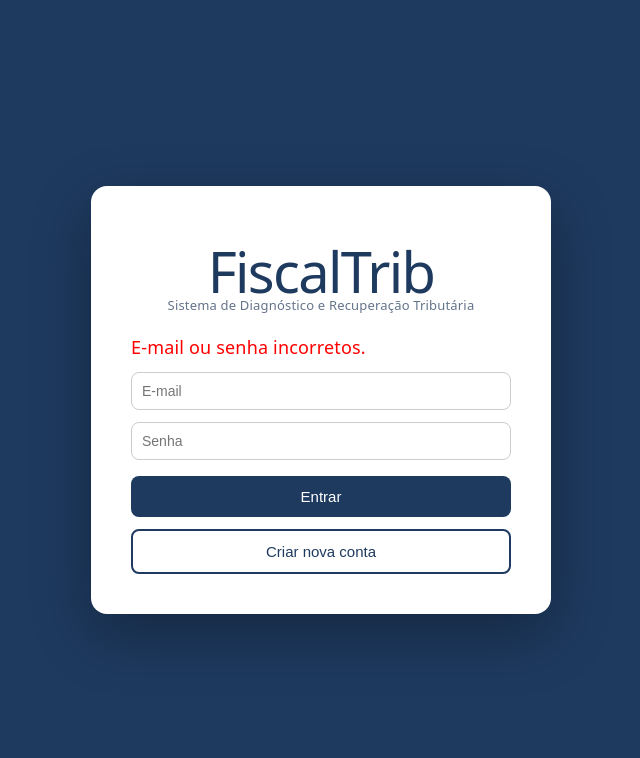
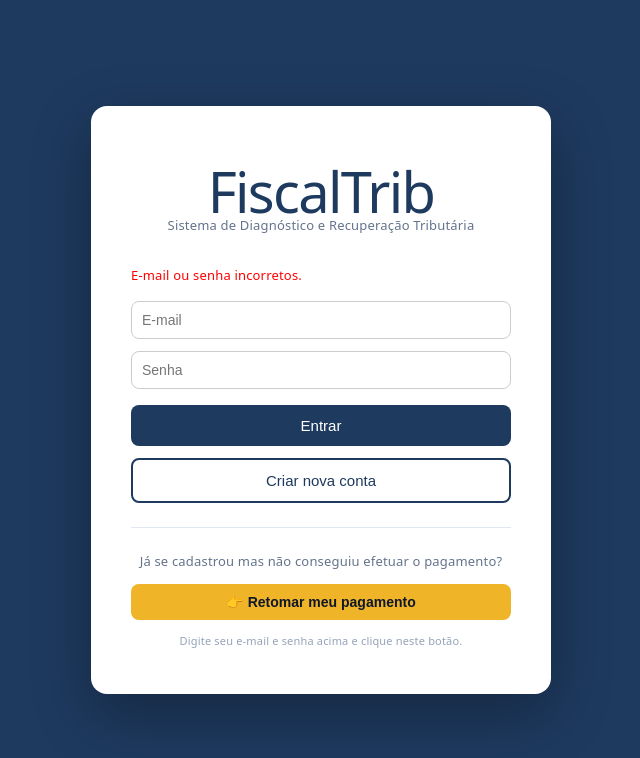
Before and after one commit to marcosvini864-png/fiscaltrib, a React (Vite) app: page / in a window 1280 px wide. Both pictures are taken after a click on the button "Entrar". Shown: the top 758 px of the page, without its empty margins (319-959 px from the left). Built offline with nearby package versions, Linux system fonts and the light colour scheme; no server answers.

Commit message:
aviso retomar pagamento na tela de login

```diff
--- a/src/Login.jsx
+++ b/src/Login.jsx
@@ -4,23 +4,81 @@ import { supabase } from './supabase'
 export default function Login({ onLogin, onCadastro }) {
   const [email, setEmail] = useState('')
   const [senha, setSenha] = useState('')
-  const [erro, setErro] = useState('')
+  const [erro,  setErro]  = useState('')
+  const [load,  setLoad]  = useState(false)
 
   const handleLogin = async () => {
+    setErro('')
+    setLoad(true)
     const { data, error } = await supabase.auth.signInWithPassword({ email, password: senha })
-    if (error) { setErro('E-mail ou senha incorretos.'); return }
+    if (error) { setErro('E-mail ou senha incorretos.'); setLoad(false); return }
     onLogin(data.user)
+    setLoad(false)
+  }
+
+  const handleKeyDown = (e) => {
+    if (e.key === 'Enter') handleLogin()
   }
 
   return (
-    <div style={{minHeight:'100vh',background:'#1e3a5f',display:'flex',alignItems:'center',justifyContent:'center'}}>
-      <div style={{background:'#fff',borderRadius:16,padding:40,width:380,boxShadow:'0 20px 60px rgba(0,0,0,0.3)'}}>
-        <h1 style={{textAlign:'center',color:'#1e3a5f',marginBottom:24}}>FiscalTrib</h1>
-        <p style={{textAlign:'center',color:'#64748b',fontSize:13,marginBottom:16,marginTop:-16}}>Sistema de Diagnóstico e Recuperação Tributária</p>{erro && <p style={{color:'red',marginBottom:12}}>{erro}</p>}
-        <input style={{width:'100%',padding:10,marginBottom:12,border:'1px solid #ccc',borderRadius:8,boxSizing:'border-box',fontSize:14}} type="email" placeholder="E-mail" value={email} onChange={e=>setEmail(e.target.value)} />
-        <input style={{width:'100%',padding:10,marginBottom:16,border:'1px solid #ccc',borderRadius:8,boxSizing:'border-box',fontSize:14}} type="password" placeholder="Senha" value={senha} onChange={e=>setSenha(e.target.value)} />
-        <button style={{width:'100%',padding:12,background:'#1e3a5f',color:'#fff',border:'none',borderRadius:8,fontSize:15,cursor:'pointer',marginBottom:12}} onClick={handleLogin}>Entrar</button>
-        <button style={{width:'100%',padding:12,background:'transparent',color:'#1e3a5f',border:'2px solid #1e3a5f',borderRadius:8,fontSize:15,cursor:'pointer'}} onClick={onCadastro}>Criar nova conta</button>
+    <div style={{ minHeight: '100vh', background: '#1e3a5f', display: 'flex', alignItems: 'center', justifyContent: 'center' }}>
+      <div style={{ background: '#fff', borderRadius: 16, padding: 40, width: 380, boxShadow: '0 20px 60px rgba(0,0,0,0.3)' }}>
+
+        <h1 style={{ textAlign: 'center', color: '#1e3a5f', marginBottom: 8 }}>FiscalTrib</h1>
+        <p style={{ textAlign: 'center', color: '#64748b', fontSize: 13, marginBottom: 24 }}>
+          Sistema de Diagnóstico e Recuperação Tributária
+        </p>
+
+        {erro && <p style={{ color: 'red', marginBottom: 12, fontSize: 13 }}>{erro}</p>}
+
+        <input
+          style={{ width: '100%', padding: 10, marginBottom: 12, border: '1px solid #ccc', borderRadius: 8, boxSizing: 'border-box', fontSize: 14 }}
+          type="email"
+          placeholder="E-mail"
+          value={email}
+          onChange={e => setEmail(e.target.value)}
+          onKeyDown={handleKeyDown}
+        />
+        <input
+          style={{ width: '100%', padding: 10, marginBottom: 16, border: '1px solid #ccc', borderRadius: 8, boxSizing: 'border-box', fontSize: 14 }}
+          type="password"
+          placeholder="Senha"
+          value={senha}
+          onChange={e => setSenha(e.target.value)}
+          onKeyDown={handleKeyDown}
+        />
+
+        <button
+          style={{ width: '100%', padding: 12, background: '#1e3a5f', color: '#fff', border: 'none', borderRadius: 8, fontSize: 15, cursor: 'pointer', marginBottom: 12, opacity: load ? 0.7 : 1 }}
+          onClick={handleLogin}
+          disabled={load}
+        >
+          {load ? 'Entrando...' : 'Entrar'}
+        </button>
+
+        <button
+          style={{ width: '100%', padding: 12, background: 'transparent', color: '#1e3a5f', border: '2px solid #1e3a5f', borderRadius: 8, fontSize: 15, cursor: 'pointer', marginBottom: 24 }}
+          onClick={onCadastro}
+        >
+          Criar nova conta
+        </button>
+
+        {/* Aviso para quem já se cadastrou mas não pagou */}
+        <div style={{ borderTop: '1px solid #e2e8f0', paddingTop: 20, textAlign: 'center' }}>
+          <p style={{ fontSize: 13, color: '#64748b', marginBottom: 10 }}>
+            Já se cadastrou mas não conseguiu efetuar o pagamento?
+          </p>
+          <button
+            style={{ width: '100%', padding: 10, background: '#f0b429', color: '#0f172a', border: 'none', borderRadius: 8, fontSize: 14, fontWeight: 'bold', cursor: 'pointer' }}
+            onClick={handleLogin}
+          >
+            👉 Retomar meu pagamento
+          </button>
+          <p style={{ fontSize: 11, color: '#94a3b8', marginTop: 8 }}>
+            Digite seu e-mail e senha acima e clique neste botão.
+          </p>
+        </div>
+
       </div>
     </div>
   )
```
